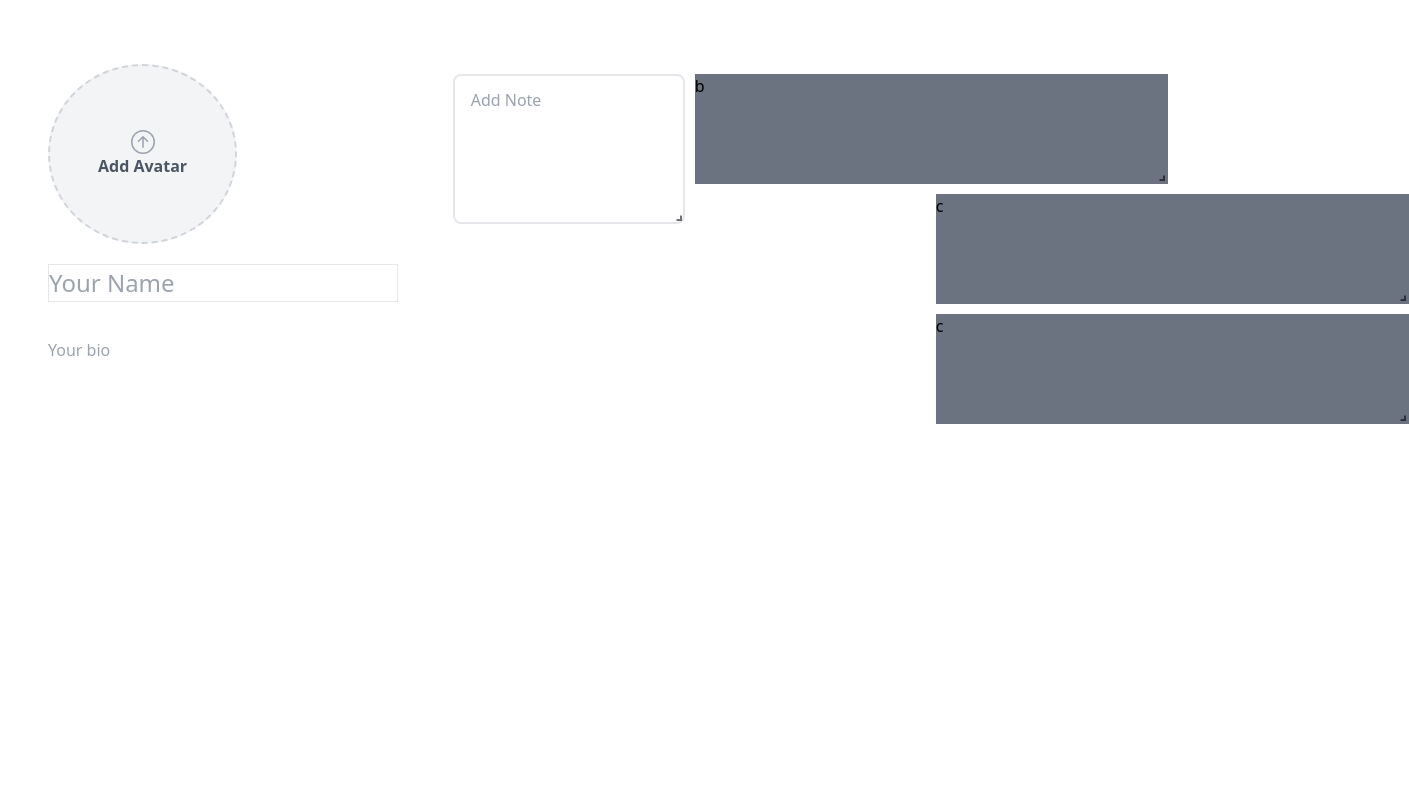
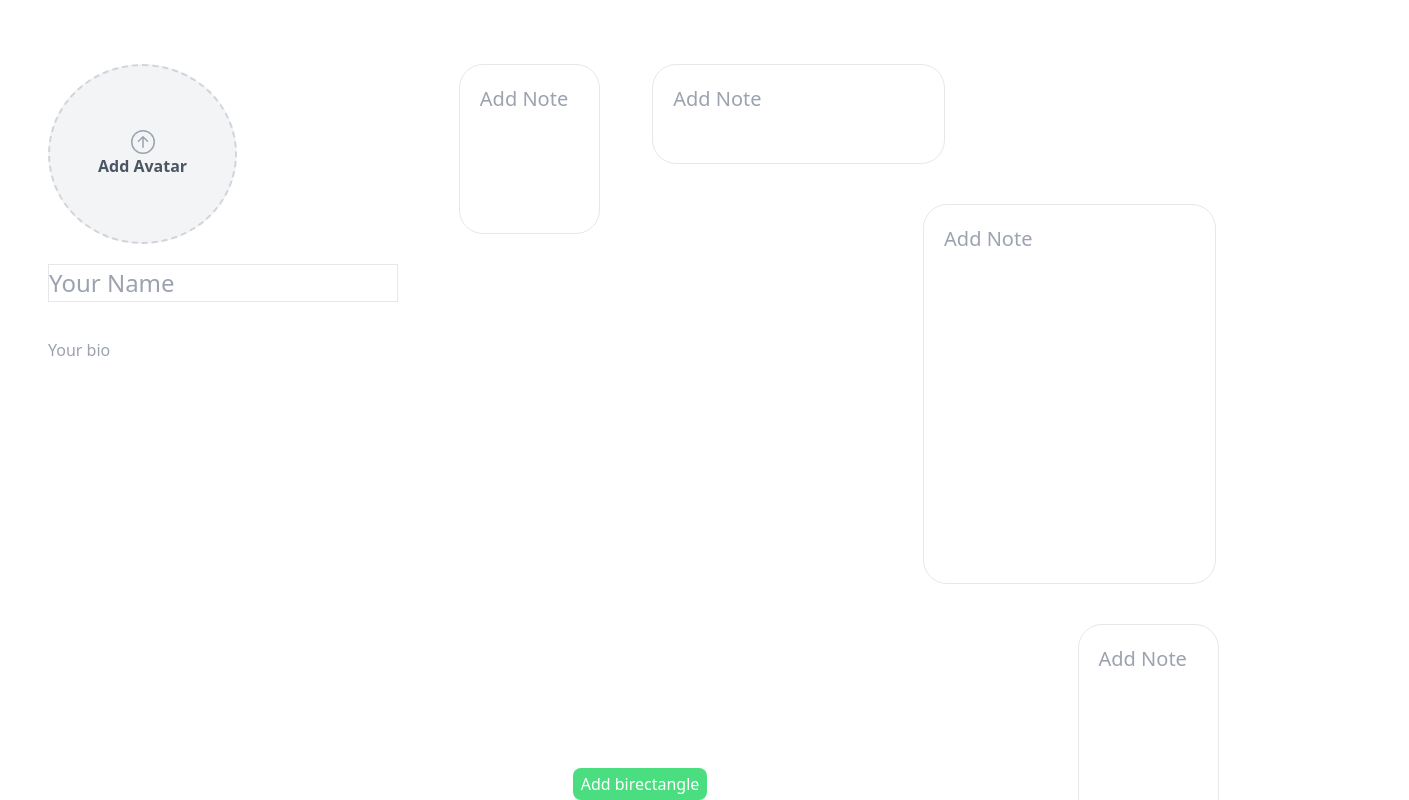
Before and after one commit to feritercikti/socialink, a Next.js app: page / in a window 1280 px wide. Shown: the top 800 px of the page, 1409 px wide, since content can reach past the window. Built offline with nearby package versions, Linux system fonts and the light colour scheme.

Commit message:
add-delete grid

```diff
--- a/src/components/Profile.tsx
+++ b/src/components/Profile.tsx
@@ -10,7 +10,7 @@ const Profile = () => {
     }
   };
   return (
-    <div className='flex flex-1 flex-col gap-5 '>
+    <div className='flex flex-1 flex-col gap-5 sticky mt-10 '>
       <div className='border-dashed border-2 border-gray-300 py-16 px-12 rounded-[50%] w-fit bg-gray-100 hover:bg-gray-200'>
         <label
           htmlFor='avatarInput'
--- a/src/pages/index.tsx
+++ b/src/pages/index.tsx
@@ -5,26 +5,76 @@ import GridLayout from 'react-grid-layout';
 import Profile from '@/components/Profile';
 import { AiOutlineDelete } from 'react-icons/ai';
 import { BiRectangle } from 'react-icons/bi';
-import { LuRectangleHorizontal, LuRectangleVertical } from 'react-icons/lu';
+import {
+  LuRectangleHorizontal,
+  LuRectangleVertical,
+  LuAlignLeft,
+  LuAlignRight,
+  LuAlignCenter,
+  LuAlignVerticalJustifyStart,
+  LuAlignVerticalJustifyCenter,
+  LuAlignVerticalJustifyEnd,
+} from 'react-icons/lu';
 import { BsThreeDots } from 'react-icons/bs';
 
 const inter = Inter({ subsets: ['latin'] });
-type Position = {
-  xRate: number;
-  yRate: number;
+
+export default function Home() {
+  const [layout, setLayout] = useState([
+    { i: 'a', x: 0, y: 0, w: 0.8, h: 3, selectedButton: 'biRectangle' },
+    {
+      i: 'b',
+      x: 1,
+      y: 0,
+      w: 1.6,
+      h: 2,
+      selectedButton: 'luRectangleHorizontal',
+    },
+    { i: 'c', x: 4, y: 0, w: 0.8, h: 6, selectedButton: 'luRectangleVertical' },
+    { i: 'd', x: 4, y: 0, w: 1.6, h: 6, selectedButton: 'biRectangleLarge' },
+  ]);
+
+  const [hoveredItem, setHoveredItem] = useState<string | null>(null);
+  const [draggingItem, setDraggingItem] = useState<string | null>(null);
+  const [showMenu, setShowMenu] = useState(false);
+  const [openSubMenu, setOpenSubMenu] = useState<string | null>(null);
+  const [selectedButton, setSelectedButton] = useState<string>('');
+
+  const handleAddItem = () => {
+    const newItem = {
+      i: `item_${layout.length}`,
+      x: 0,
+      y: Infinity, // Place the new item at the bottom
+      w: 0.8,
+      h: 3,
+      selectedButton: 'biRectangle',
     };
 
-export default function Home() {
-  const layout = [
-    { i: 'a', x: 0, y: 0, w: 1, h: 4, minW: 1, maxW: 4, minH: 2, maxH: 4 },
-    { i: 'b', x: 1, y: 0, w: 2, h: 3, minW: 1, maxW: 4, minH: 3, maxH: 4 },
-    { i: 'c', x: 4, y: 0, w: 2, h: 3, minW: 1, maxW: 4, minH: 3, maxH: 4 },
-    { i: 'd', x: 4, y: 0, w: 2, h: 3, minW: 1, maxW: 4, minH: 3, maxH: 4 },
-  ];
+    setLayout((prevLayout) => [...prevLayout, newItem]);
+  };
+  const handleDeleteItem = (itemId: string) => {
+    setLayout((prevLayout) => prevLayout.filter((item) => item.i !== itemId));
+  };
 
-  const [hoveredItem, setHoveredItem] = useState<string | null>(null);
+  const handleSizeChange = (
+    itemId: string,
+    newWidth: number,
+    newHeight: number,
+    buttonId: string
+  ) => {
+    const updatedLayout = layout.map((item) => {
+      if (item.i === itemId) {
+        return { ...item, w: newWidth, h: newHeight, selectedButton: buttonId };
+      }
+      return item;
+    });
 
+    setLayout(updatedLayout);
+  };
   const handleItemHover = (key: string) => {
+    if (openSubMenu) {
+      return; // Don't update hoveredItem if a submenu is already open
+    }
     setHoveredItem(key);
   };
 
@@ -32,69 +82,218 @@ export default function Home() {
     setHoveredItem(null);
   };
 
+  const handleDragStart = (key: string) => {
+    setDraggingItem(key);
+  };
+
+  const handleDragStop = () => {
+    setDraggingItem(null);
+  };
+
+  const handleShowSubMenu = (key: string) => {
+    if (openSubMenu === key) {
+      setOpenSubMenu(null);
+      setShowMenu(false);
+      handleItemHoverEnd();
+    } else {
+      setOpenSubMenu(key);
+      setShowMenu(true);
+      handleItemHover(key);
+    }
+  };
+
+  const handleContainerMouseLeave = () => {
+    if (!openSubMenu) {
+      handleItemHoverEnd();
+    }
+  };
+
+  const buttons = [
+    {
+      id: 'biRectangle',
+      icon: <BiRectangle size={8} />,
+      width: 0.8,
+      height: 3,
+    },
+    {
+      id: 'luRectangleHorizontal',
+      icon: <LuRectangleHorizontal size={12} />,
+      width: 1.6,
+      height: 2,
+    },
+    {
+      id: 'luRectangleVertical',
+      icon: <LuRectangleVertical size={12} />,
+      width: 0.8,
+      height: 6,
+    },
+    {
+      id: 'biRectangleLarge',
+      icon: <BiRectangle className='text-[24px]' />,
+      width: 1.6,
+      height: 6,
+    },
+  ];
+
+  const menuItems = [
+    {
+      id: 'luAlignLeft',
+      icon: <LuAlignLeft size={18} />,
+    },
+    {
+      id: 'luAlignCenter',
+      icon: <LuAlignCenter size={18} />,
+    },
+    {
+      id: 'luAlignRight',
+      icon: <LuAlignRight size={18} />,
+    },
+    {
+      id: 'luAlignVeritcalJustifyStart',
+      icon: <LuAlignVerticalJustifyStart size={18} />,
+    },
+    {
+      id: 'luAlignVerticalJustifyCenter',
+      icon: <LuAlignVerticalJustifyCenter size={18} />,
+    },
+    {
+      id: 'luAlignVerticalJustifyEnd',
+      icon: <LuAlignVerticalJustifyEnd size={18} />,
+    },
+  ];
+
   return (
-    <div className='my-16 mx-12 flex justify-center'>
+    <>
+      <div className='mt-6 mx-12 flex justify-center'>
         <Profile />
         <GridLayout
-        className='flex flex-[2_2_0%] w-full '
+          className='flex flex-[2_2_0%] w-full mt-0'
           layout={layout}
           cols={4}
           rowHeight={30}
           width={976}
+          margin={[20, 40]}
+          onDragStart={(layout, oldItem, newItem) => {
+            handleDragStart(newItem.i);
+          }}
+          onDrag={(layout, oldItem, newItem, placeholder, e) => {
+            // Update the layout state with the new item position
+            setLayout((prevLayout) => {
+              const updatedLayout = prevLayout.map((item) => {
+                if (item.i === newItem.i) {
+                  return {
+                    ...item,
+                    x: newItem.x,
+                    y: newItem.y,
+                  };
+                }
+                return item;
+              });
+              return updatedLayout;
+            });
+          }}
+          onDragStop={() => {
+            handleDragStop();
+          }}
+          useCSSTransforms={false}
         >
+          {layout.map((item) => (
             <div
-          key='a'
-          className='rounded-lg'
-          onMouseEnter={() => handleItemHover('a')}
-          onMouseLeave={handleItemHoverEnd}
+              key={item.i}
+              className={`rounded-3xl cursor-grab relative ${
+                draggingItem === item.i ? 'bg-white' : ''
+              }`}
+              onMouseEnter={() => {
+                if (!openSubMenu) {
+                  handleItemHover(item.i);
+                }
+              }}
+              onMouseLeave={handleContainerMouseLeave}
             >
-          <div className='border-2 rounded-lg border-gray-200 h-full w-full px-2 py-2 relative '>
+              <div className='border rounded-3xl border-gray-200 h-full w-full px-3 py-3  '>
+                <div className='textarea-container'>
                   <textarea
                     placeholder='Add Note'
-              className='h-full w-full rounded-lg px-2 py-1 outline-none hover:bg-gray-100 hover:text-black text-align-top resize-none overflow-hidden'
+                    className='rounded-2xl px-2 py-2 outline-none bg-white hover:bg-gray-100 ease-in duration-300 hover:text-black text-align-top h-full w-full overflow-hidden resize-none text-xl '
+                    onMouseDown={(e) => e.stopPropagation()}
+                    onMouseUp={(e) => {
+                      e.stopPropagation();
+                    }}
                   />
-            {hoveredItem === 'a' && (
-              // <AiOutlineDelete className='absolute -top-2 -left-4 rounded-[50%] bg-white border border-gray-200 text-[24px]' />
+                </div>
+                {hoveredItem === item.i && (
                   <>
-                <div className='absolute -top-4 -left-4'>
+                    <div className='absolute -top-4 -left-4 cursor-pointer'>
                       <div className='bg-white border border-gray-200 w-[36px] h-[36px] rounded-[50%] flex items-center justify-center '>
-                    <button>
+                        <button onClick={() => handleDeleteItem(item.i)}>
                           <AiOutlineDelete className='text-[18px]' />
                         </button>
                       </div>
                     </div>
-                <div className='absolute bottom-0 left-0 flex bg-black rounded-lg items-center justify-center w-full py-2 gap-1'>
-                  <div className=' bg-white border border-gray-200 w-[24px] h-[24px] flex items-center justify-center rounded-sm'>
-                    <BiRectangle size={8} />
+                    <div className='absolute -bottom-8 cursor-default left-0 w-full flex items-center justify-center'>
+                      <div className='flex px-4 items-center justify-center w-fit bg-black py-2 gap-1 rounded-lg '>
+                        {buttons.map((button) => (
+                          <div
+                            key={button.id}
+                            className={`bg-${
+                              item.selectedButton === button.id
+                                ? 'white'
+                                : 'black'
+                            } text-${
+                              item.selectedButton === button.id
+                                ? 'black'
+                                : 'white'
+                            }   cursor-pointer  w-[24px] h-[24px] flex items-center justify-center rounded-sm`}
+                            onClick={() =>
+                              handleSizeChange(
+                                item.i,
+                                button.width,
+                                button.height,
+                                button.id
+                              )
+                            }
+                          >
+                            {button.icon}
                           </div>
-                  <div className='bg-white border border-gray-200 w-[24px] h-[24px]  flex items-center justify-center rounded-sm '>
-                    <LuRectangleHorizontal size={12} />
+                        ))}
+                        <span className='h-3 bg-gray-600 w-[1px] ml-1'></span>
+                        <div className='text-white  w-[24px] h-[24px] items-center flex justify-center rounded-sm relative'>
+                          <button onClick={() => handleShowSubMenu(item.i)}>
+                            <BsThreeDots size={18} />
+                          </button>
                         </div>
-                  <div className='bg-white border border-gray-200 w-[24px] h-[24px] ] flex items-center justify-center rounded-sm '>
-                    <LuRectangleVertical size={12} />
+                        {showMenu && (
+                          <div className='items-center justify-center z-[9999] absolute -bottom-9  mt-3 bg-black  rounded-lg  px-2 py-1 flex gap-2'>
+                            {menuItems.map((menuItem) => (
+                              <div
+                                key={menuItem.id}
+                                className='
+                              bg-black text-white cursor-pointer w-[24px] h-[24px] flex items-center justify-center rounded-sm'
+                              >
+                                {menuItem.icon}
                               </div>
-                  <div className='bg-white border border-gray-200 w-[24px] h-[24px] ] flex items-center justify-center rounded-sm '>
-                    <BiRectangle className='text-[24px]' />
+                            ))}
+                            <span className='h-3 bg-gray-600 w-[1px] '></span>
+                            <div className='h-4 w-4 rounded-[50%] bg-white cursor-pointer'></div>
                           </div>
-                  <span className='h-3 bg-gray-600 w-[1px] ml-1'></span>
-                  <div className='text-white  w-[24px] h-[24px] ] flex items-center justify-center rounded-sm '>
-                    <BsThreeDots size={18} />
+                        )}
                       </div>
                     </div>
                   </>
                 )}
               </div>
             </div>
-        <div key='b' className='bg-gray-500'>
-          b
-        </div>
-        <div key='c' className='bg-gray-500'>
-          c
-        </div>
-        <div key='d' className='bg-gray-500'>
-          c
-        </div>
+          ))}
         </GridLayout>
       </div>
+      <div className='w-full items-center justify-center flex fixed bottom-0 left-0 right-0'>
+        <button
+          className='bg-green-400 text-white rounded-lg px-2 py-1 '
+          onClick={handleAddItem}
+        >
+          Add birectangle
+        </button>
+      </div>
+    </>
   );
 }
--- a/src/styles/override.css
+++ b/src/styles/override.css
@@ -1,6 +1,13 @@
 .react-grid-item.react-grid-placeholder {
-  @apply bg-black rounded-lg;
+  @apply bg-gray-300 rounded-3xl;
 }
-/* .react-resizable-handle {
+.react-resizable-handle {
   @apply hidden;
+}
+
+.textarea-container {
+  @apply w-full h-full;
+}
+/* .textarea-container.hovered textarea {
+  @apply bg-gray-100 w-full h-full;
 } */
```
Also changed, not shown: .eslintrc.json. Lines whose indentation alone changed are shown as unchanged.
